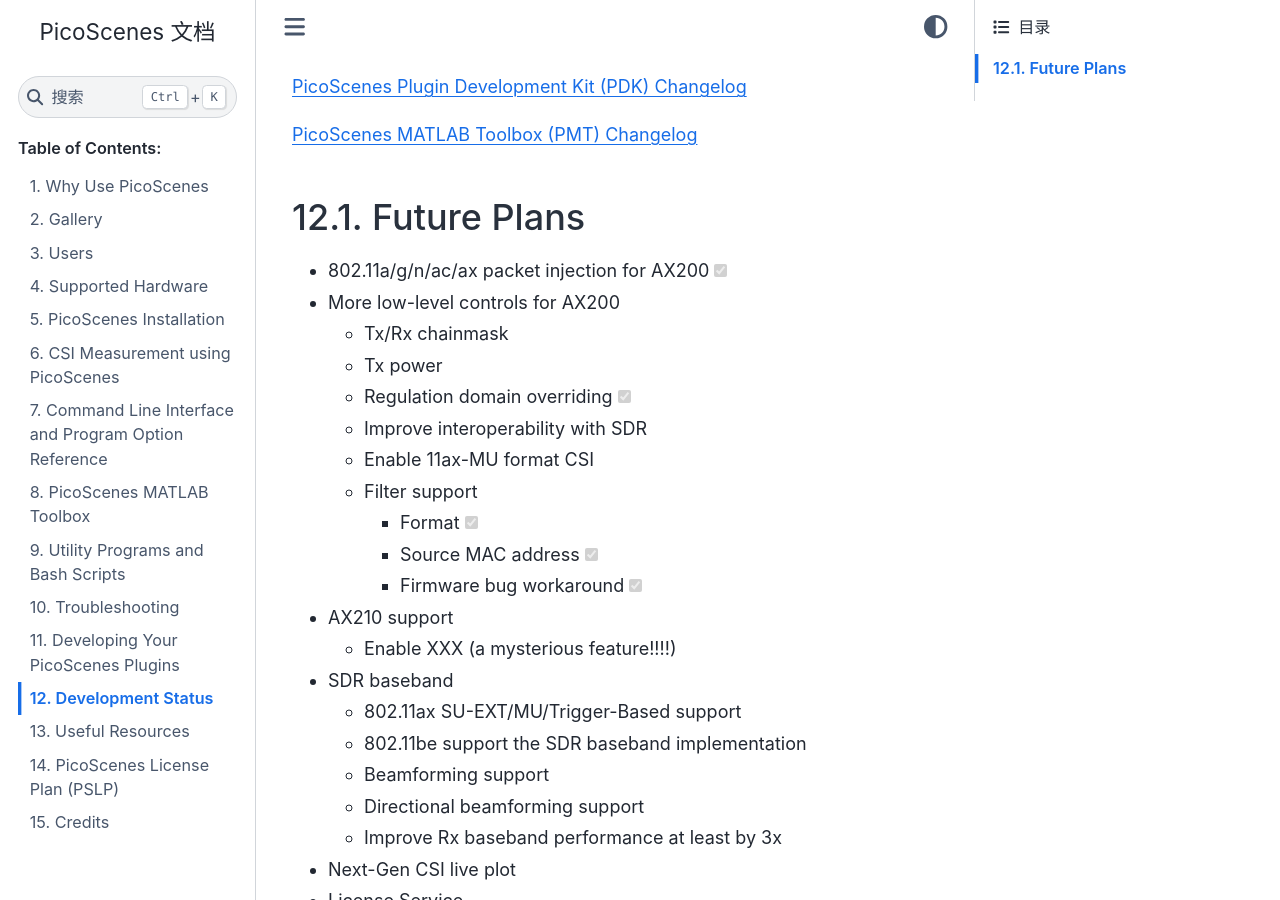
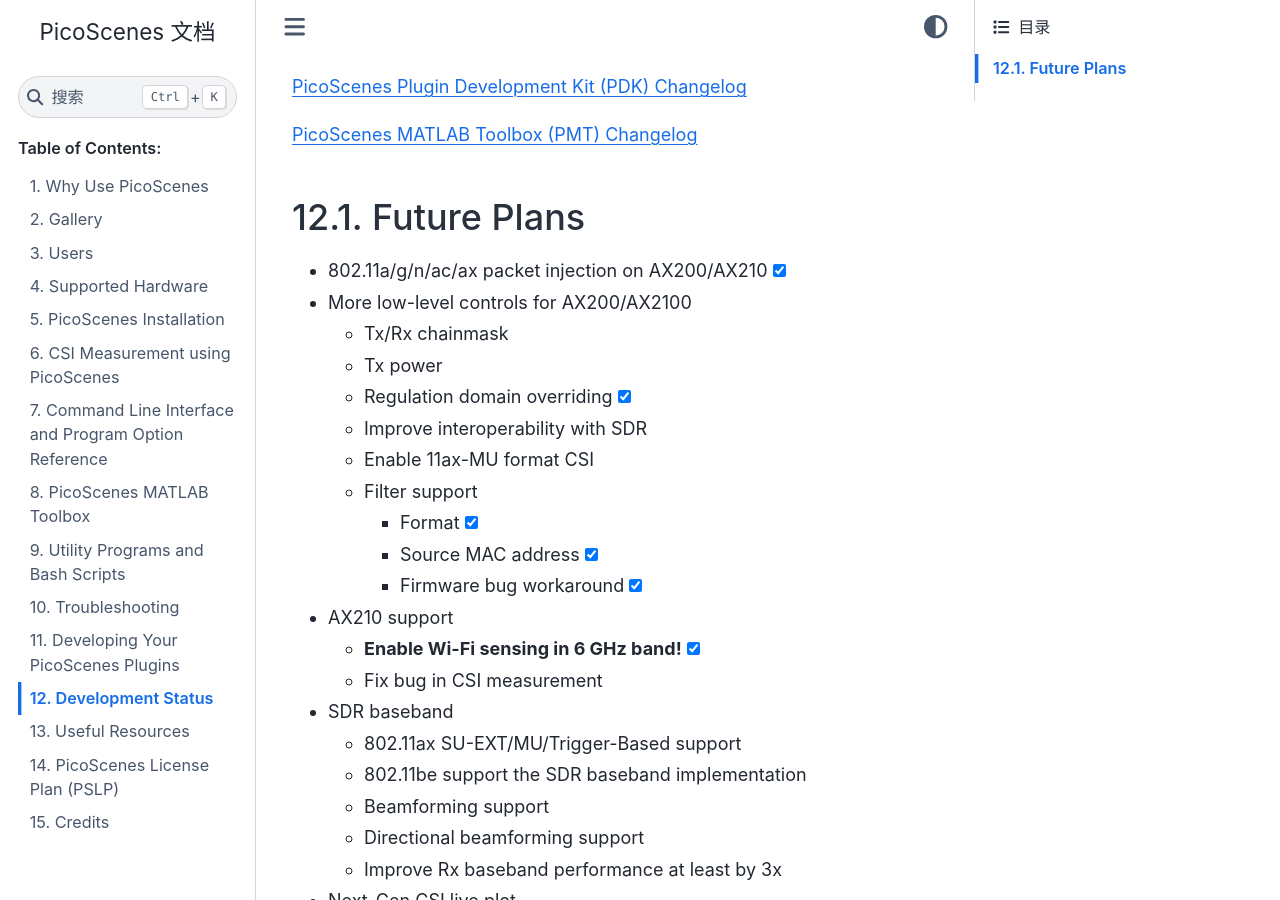
Before and after one commit to wifisensing/PicoScenes-Manual, a Sphinx documentation site: the page built from source/status.rst, in a window 1280 px wide and 900 px high, scrolled down 228 px. Built offline with Sphinx 7.4.7 and the Sphinx Book theme 1.1.4, drawn with Linux system fonts in a browser that asks for light colours.

Commit message:
update status

```diff
--- a/source/status.rst
+++ b/source/status.rst
@@ -29,23 +29,24 @@
 
     <input disabled="" type="checkbox">
 
-- 802.11a/g/n/ac/ax packet injection for AX200 |check_|
-- More low-level controls for AX200
+- 802.11a/g/n/ac/ax packet injection on AX200/AX210 |check|
+- More low-level controls for AX200/AX2100
 
   - Tx/Rx chainmask
   - Tx power
-  - Regulation domain overriding |check_|
+  - Regulation domain overriding |check|
   - Improve interoperability with SDR
   - Enable 11ax-MU format CSI
   - Filter support
 
-    - Format |check_|
-    - Source MAC address |check_|
-    - Firmware bug workaround |check_|
+    - Format |check|
+    - Source MAC address |check|
+    - Firmware bug workaround |check|
 
 - AX210 support
 
-  - Enable XXX (a mysterious feature!!!!)
+  - **Enable Wi-Fi sensing in 6 GHz band!** |check|
+  - Fix bug in CSI measurement
 
 - SDR baseband
 
@@ -58,7 +59,7 @@
 - Next-Gen CSI live plot
 - License Service
 
-  - Online validation |check_|
+  - Online validation |check|
   - User Portal
 
 - Usability \& Documentation
```
